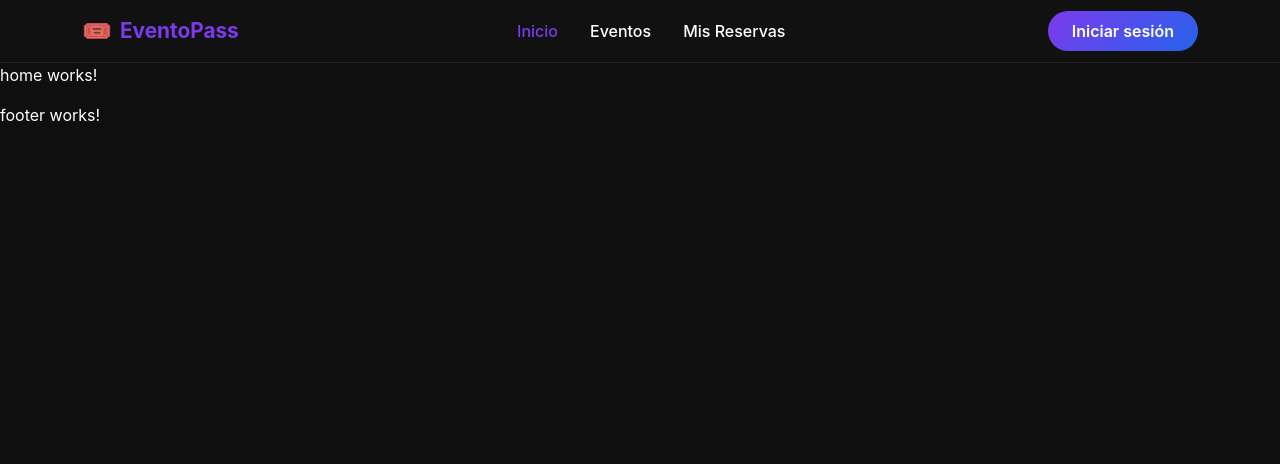
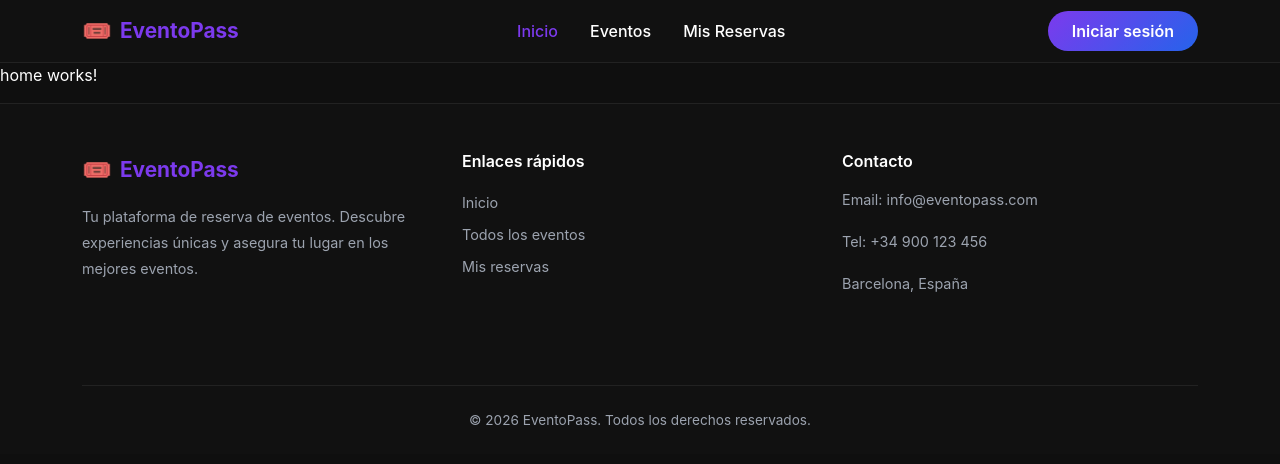
Before and after one commit to BryanStrk/frontend-angular-reto, an Angular app: page / in a window 1280 px wide. Shown: the top 464 px of the page. Built offline with nearby package versions, Linux system fonts and the light colour scheme.

Commit message:
feat: footer con diseño EventoPass

```diff
--- a/src/app/shared/components/footer/footer.css
+++ b/src/app/shared/components/footer/footer.css
@@ -0,0 +1,44 @@
+    .footer {
+    background-color: #111111;
+    border-top: 1px solid #222;
+    color: var(--text-muted);
+    }
+
+    .brand-name {
+    color: var(--primary);
+    font-weight: 700;
+    font-size: 1.3rem;
+    }
+
+    .footer-title {
+    color: var(--text-white);
+    font-weight: 600;
+    margin-bottom: 1rem;
+    }
+
+    .footer-desc {
+    color: var(--text-muted);
+    font-size: 0.9rem;
+    line-height: 1.8;
+    }
+
+    .footer-link {
+    color: var(--text-muted);
+    text-decoration: none;
+    font-size: 0.9rem;
+    line-height: 2.2;
+    display: block;
+    transition: color 0.2s;
+    }
+
+    .footer-link:hover {
+    color: var(--primary);
+    }
+
+    .footer-bottom {
+    border-top: 1px solid #222;
+    padding: 1.5rem 0;
+    text-align: center;
+    font-size: 0.85rem;
+    color: var(--text-muted);
+    }
--- a/src/app/shared/components/footer/footer.html
+++ b/src/app/shared/components/footer/footer.html
@@ -1 +1,35 @@
-<p>footer works!</p>
+    <footer class="footer">
+    <div class="container">
+        <div class="row py-5">
+
+        <div class="col-lg-4 mb-4">
+            <div class="d-flex align-items-center gap-2 mb-3">
+            <span style="font-size: 1.5rem;">🎟️</span>
+            <span class="brand-name">EventoPass</span>
+            </div>
+            <p class="footer-desc">Tu plataforma de reserva de eventos. Descubre experiencias únicas y asegura tu lugar en los mejores eventos.</p>
+        </div>
+
+        <div class="col-lg-4 mb-4">
+            <h6 class="footer-title">Enlaces rápidos</h6>
+            <ul class="list-unstyled">
+            <li><a routerLink="/" class="footer-link">Inicio</a></li>
+            <li><a routerLink="/eventos" class="footer-link">Todos los eventos</a></li>
+            <li><a routerLink="/mis-reservas" class="footer-link">Mis reservas</a></li>
+            </ul>
+        </div>
+
+        <div class="col-lg-4 mb-4">
+            <h6 class="footer-title">Contacto</h6>
+            <p class="footer-desc">Email: info@eventopass.com</p>
+            <p class="footer-desc">Tel: +34 900 123 456</p>
+            <p class="footer-desc">Barcelona, España</p>
+        </div>
+
+        </div>
+
+        <div class="footer-bottom">
+        <p class="mb-0">© 2026 EventoPass. Todos los derechos reservados.</p>
+        </div>
+    </div>
+    </footer>
--- a/src/app/shared/components/footer/footer.ts
+++ b/src/app/shared/components/footer/footer.ts
@@ -1,8 +1,8 @@
 import { Component } from '@angular/core';
-
+import { RouterLink } from '@angular/router';
 @Component({
   selector: 'app-footer',
-  imports: [],
+  imports: [ RouterLink ],
   templateUrl: './footer.html',
   styleUrl: './footer.css',
 })
```
